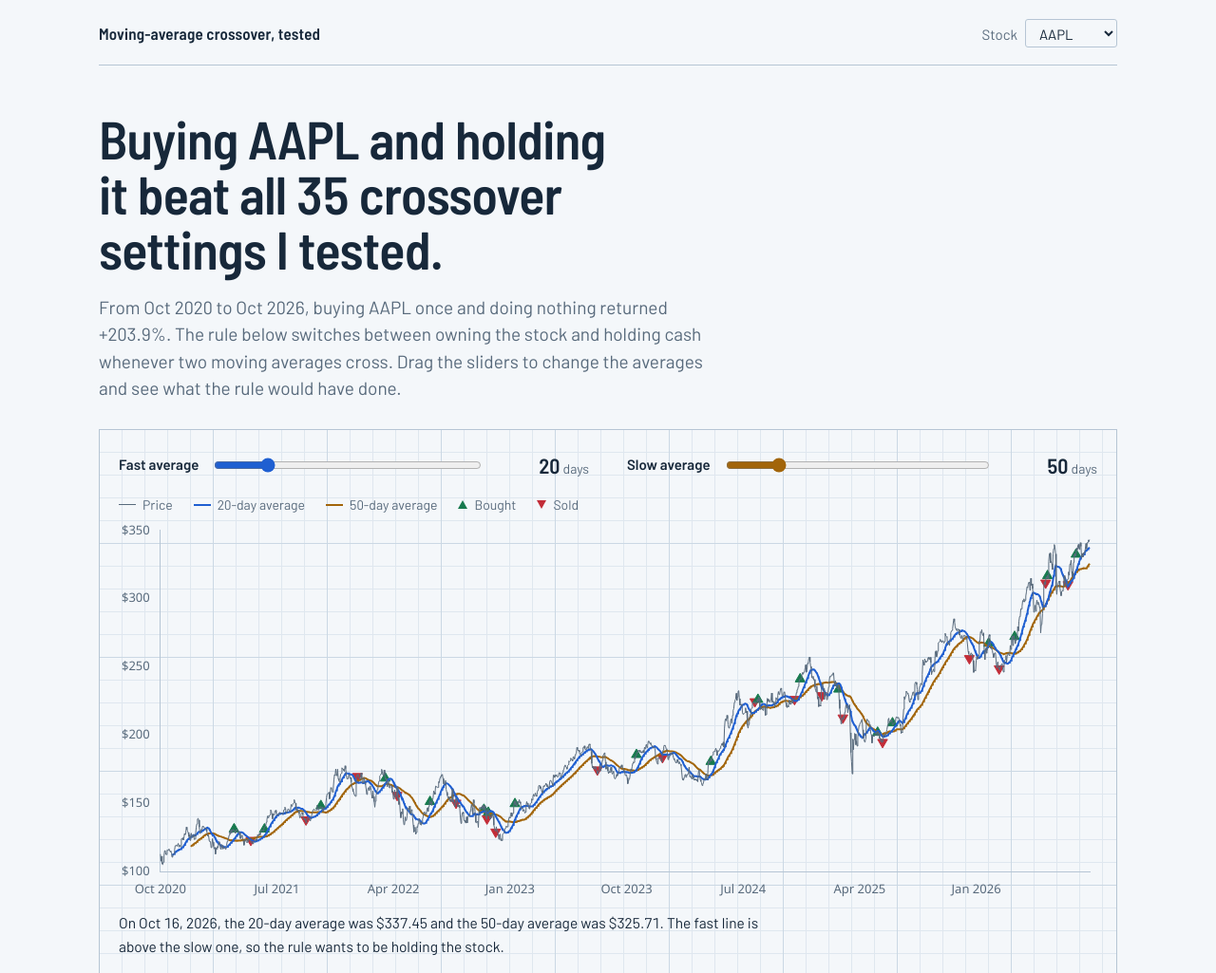
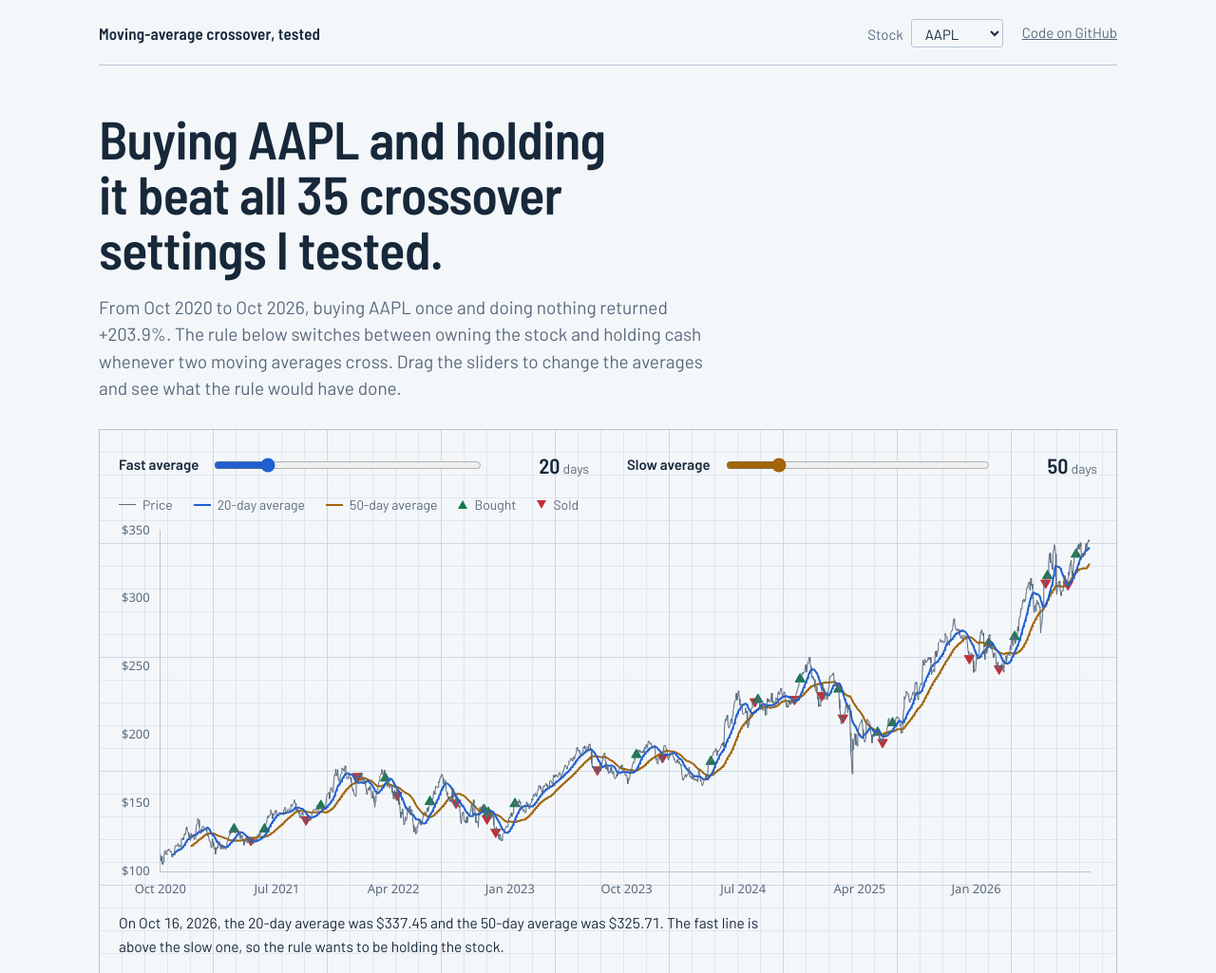
Before and after one commit to midnightaman/ma-crossover-research, a plain HTML site: page docs/index.html in a window 1280 px wide. Shown: the top 1025 px of the page at 95% size. Drawn offline with nearby package versions, Linux system fonts and the light colour scheme.

```diff
--- a/docs/index.html
+++ b/docs/index.html
@@ -303,7 +303,7 @@
   "use strict";
 
   // Set this to your repository URL to show a "Code on GitHub" link.
-  const REPO_URL = "";
+  const REPO_URL = "https://github.com/midnightaman/ma-crossover-research";
 
   const DATA = window.BACKTEST_DATA;
   const $ = (id) => document.getElementById(id);
```
Also changed, not shown: 1 other file.
